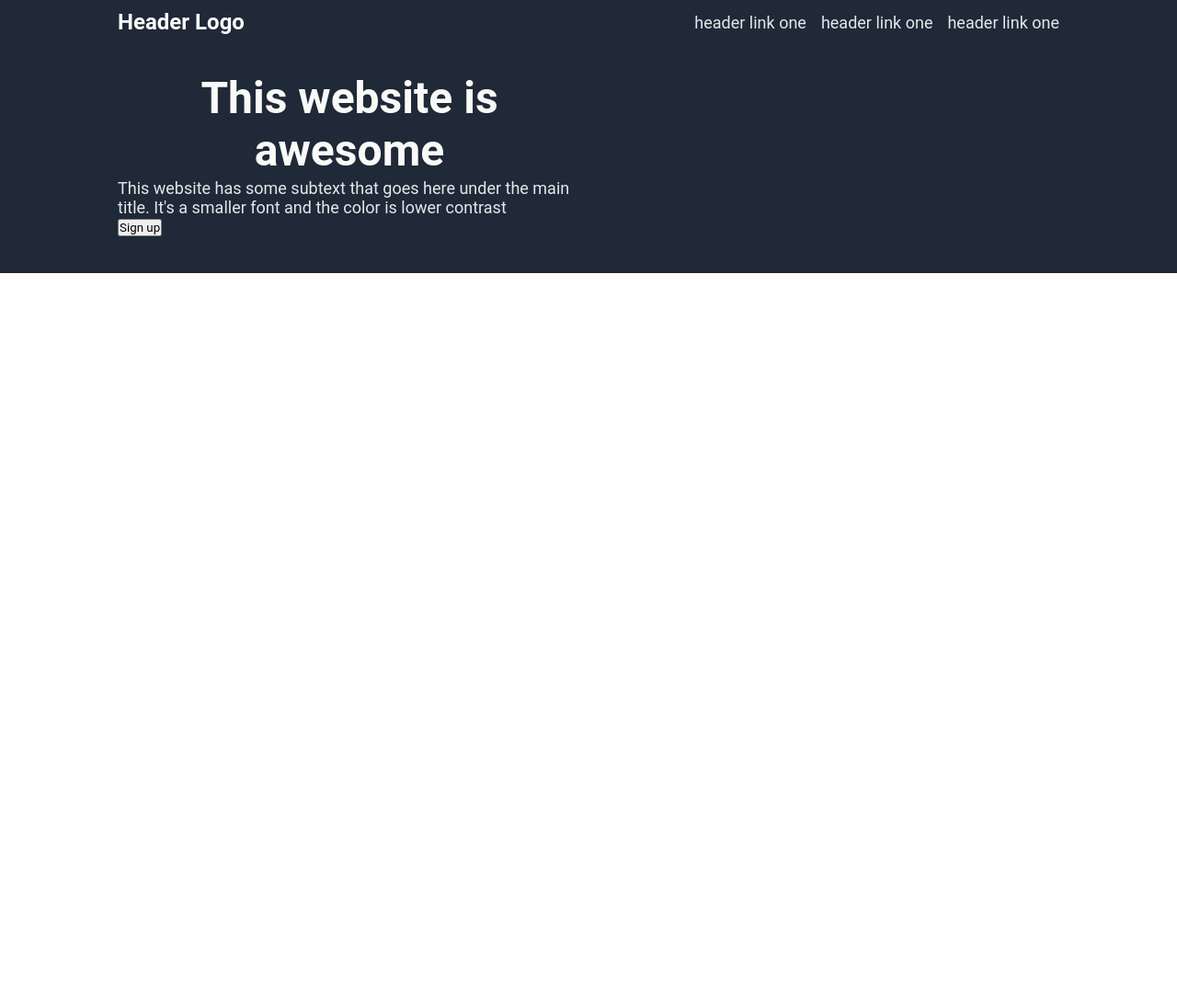
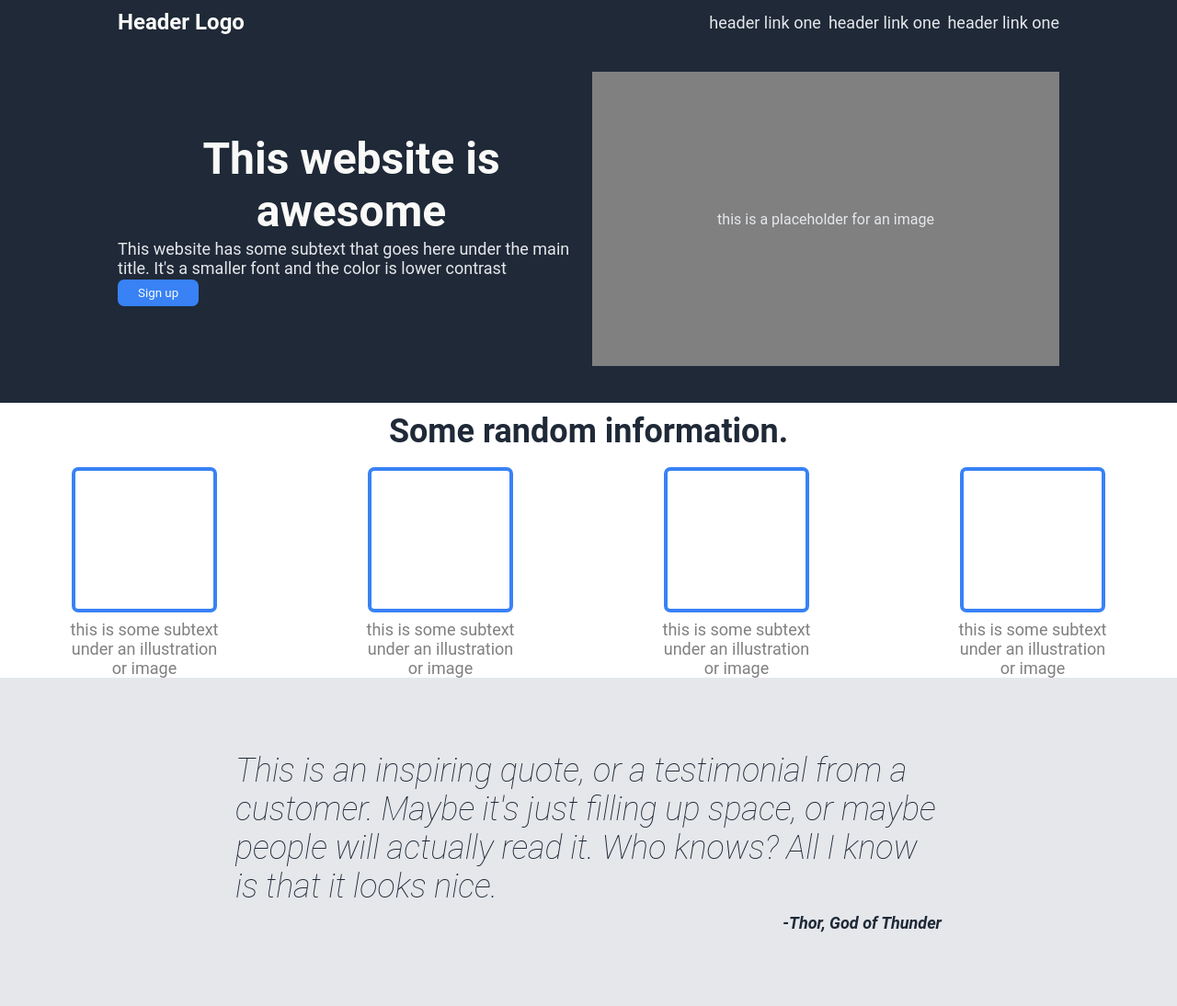
Before and after one commit to bluemayo/Landing-Page, a plain HTML site: page index.html in a window 1280 px wide. Shown: the whole page at 92% size. Before the commit the page ends 800 px from the top, so only its background shows below. Drawn offline with Linux system fonts and the light colour scheme.

Commit message:
worked hard

```diff
--- a/index.html
+++ b/index.html
@@ -26,9 +26,39 @@
                 <p class="sub">This website has some subtext that goes here under the main title. It's a smaller font and the color is lower contrast</p>
                 <button>Sign up</button>
             </div>
-            <div id="image">
-                <img placeholder="this is a placeholder for an image">
+            <div id="image" class="container grey">
+                <p>this is a placeholder for an image</p>
             </div>
+        </div>
+        <div class="light container">
+            <div>
+                <p id="header">Some random information.</p>
+            </div>
+            <div class="container">
+                <div class="light container">
+                    <p class="box"></p>
+                    <p class="sub me">this is some subtext<br>under an illustration<br>or image</p>
+                </div>
+                <div class="light container">
+                    <p class="box"></p>
+                    <p class="sub me">this is some subtext<br>under an illustration<br>or image</p>
+                </div>
+                <div class="light container">
+                    <p class="box"></p>
+                    <p class="sub me">this is some subtext<br>under an illustration<br>or image</p>
+                </div>
+                <div class="light container">
+                    <p class="box"></p>
+                    <p class="sub me">this is some subtext<br>under an illustration<br>or image</p>
+                </div>
+            </div>
+        </div>
+        <div class="quote container">
+            <p id="quote">This is an inspiring quote, or a testimonial from a<br>customer. Maybe it's just filling up space, or maybe<br>people will actually read it. Who knows? All I know<br>is that it looks nice.</p>
+            <p id="author">-Thor, God of Thunder</p>
+        </div>
+        <div class="light container">
+
         </div>
     </main>
     <footer>
--- a/style.css
+++ b/style.css
@@ -16,7 +16,7 @@
 .container{
     display: flex;
     flex-direction: row;
-    gap: 16px;
+    gap: 8px;
 }
 
 .container.vert{
@@ -24,11 +24,28 @@
     gap: 2px;
     align-items: flex-start;
     margin: 5vh 0px 5vh 10vw;
+    min-height: 40vh;
 }
 
 .container.dark{
     background-color: #1F2937;
     color: #F9FAF8;
+}
+
+.container.light{
+    color: #1F2937;
+    flex-direction: column;
+}
+
+.container.grey{
+    background-color: grey;
+    color: #E5E7EB;
+}
+
+.container.quote{
+    background-color: #E5E7EB;
+    flex-direction: column;
+
 }
 
 .container div{
@@ -57,6 +74,55 @@
     text-align: left;
 }
 
+.sub.me{
+    color: grey;
+    text-align: center;
+}
+
 #image{
-    margin-right: 10vw;
+    margin: 5vh 10vw 5vh 0px;
+    justify-content: center;
 }
+
+#image p{
+    align-items: center;
+}
+
+#header{
+    font-size: 36px;
+    font-weight: bolder;
+    margin: 10px 0 10px 0;
+}
+
+button{
+    background-color: #3882F6;
+    color: #F9FAF8;
+    padding: 5px 20px 5px 20px;
+    border-radius: 7px;
+    border: 2px solid #3882F6;
+}
+
+.box{
+    min-height: 150px;
+    min-width: 150px;
+    border: 4px solid #3882F6;
+    border-radius: 7px;
+}
+
+#quote{
+    font-size: 36px;
+    font-weight: 100;
+    font-style: italic;
+    color: #1F2937;
+    text-align: left;
+    padding: 10vh 20vw 0 20vw;
+}
+
+#author{
+    color: #1F2937;
+    font-style: italic;
+    font-size: 18px;
+    font-weight: bolder;
+    text-align: right;
+    padding: 0 20vw 10vh 20vw;
+}
```
